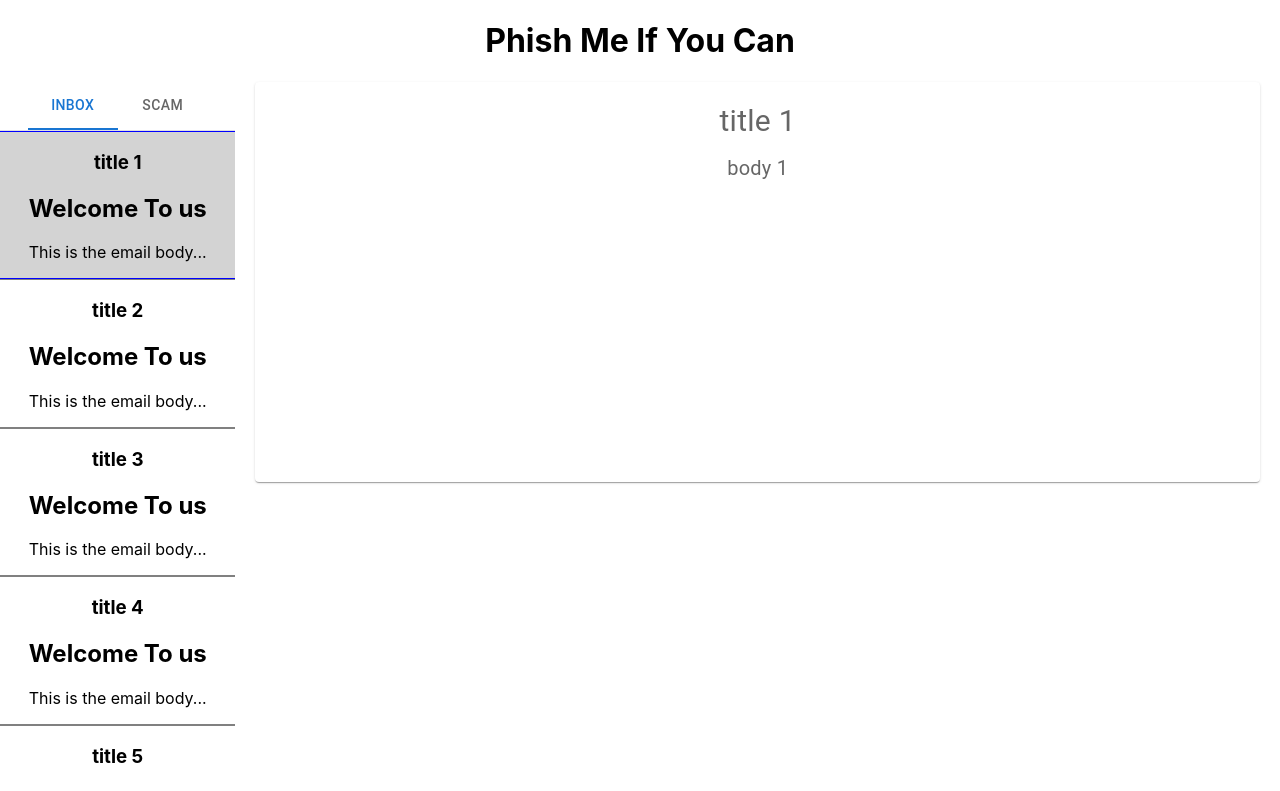
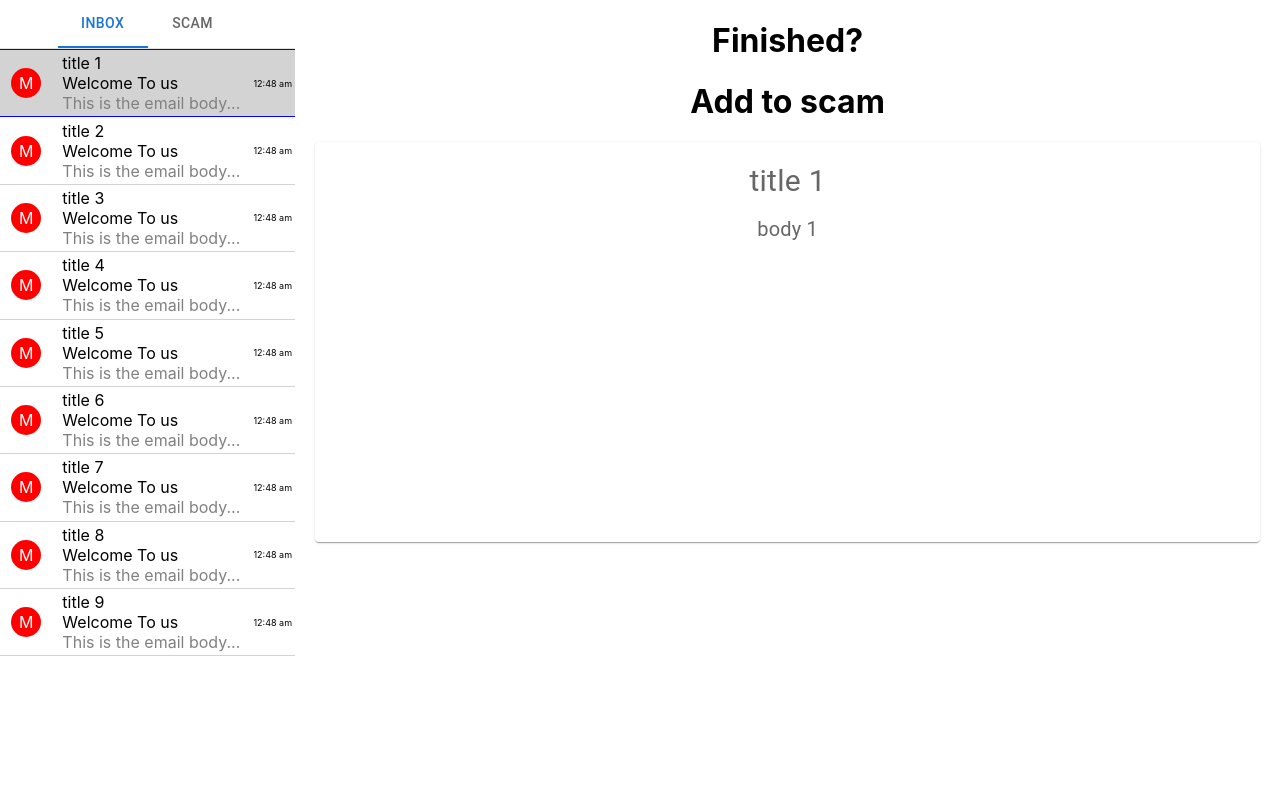
Before and after one commit to patrickcollings/phish-me-if-you-can-2, a React (Create React App) app: page / in a window 1280 px wide. Shown: the top 791 px of the page. Built offline with nearby package versions, Linux system fonts and the light colour scheme.

Commit message:
add and remove emails from scam list

```diff
--- a/src/App.js
+++ b/src/App.js
@@ -4,7 +4,7 @@ import Result from './views/result/result';
 
 function App() {
   return (
-    <div className="App">
+    <div className="App" style={{maxHeight: '100vh', height: '100vh'}}>
       <Result></Result>
     </div>
   );
--- a/src/assets/emails.js
+++ b/src/assets/emails.js
@@ -1,38 +1,41 @@
 export default [
   {
-            "title": "title 1",
-            "body": "body 1"
+    title: "title 1",
+    body: "body 1",
+    scam: true,
   },
   {
-            "title": "title 2",
-            "body": "body 2"
+    title: "title 2",
+    body: "body 2",
+    scam: true,
   },
   {
-            "title": "title 3",
-            "body": "body 3"
+    title: "title 3",
+    body: "body 3",
+    scam: true,
   },
   {
-            "title": "title 4",
-            "body": "body 4"
+    title: "title 4",
+    body: "body 4",
   },
   {
-            "title": "title 5",
-            "body": "body 5"
+    title: "title 5",
+    body: "body 5",
   },
   {
-            "title": "title 6",
-            "body": "body 6"
+    title: "title 6",
+    body: "body 6",
   },
   {
-            "title": "title 7",
-            "body": "body 7"
+    title: "title 7",
+    body: "body 7",
   },
   {
-            "title": "title 8",
-            "body": "body 8"
+    title: "title 8",
+    body: "body 8",
   },
   {
-            "title": "title 9",
-            "body": "body 9"
-        }
+    title: "title 9",
+    body: "body 9",
+  },
 ];
--- a/src/components/email-display/email-display.js
+++ b/src/components/email-display/email-display.js
@@ -4,16 +4,39 @@ import CardContent from "@mui/material/CardContent";
 import Typography from "@mui/material/Typography";
 
 export default function EmailDisplay(props) {
+  if (props.selectedEmail) {
     return (
-        <Card sx={{ minWidth: 275, minHeight: '50vh' }}>
-        <CardContent>
-            <Typography sx={{ fontSize: 30 }} color="text.secondary" gutterBottom>
-            {props.selectedEmail.title}
+      <>
+        {props.isScamEmail ? (
+          <h1 onClick={props.remove}>Remove from scam</h1>
+        ) : (
+          <h1 onClick={props.add}>Add to scam</h1>
+        )}
+        <Card sx={{ minWidth: 275, minHeight: "50vh" }}>
+          <CardContent>
+            <Typography
+              sx={{ fontSize: 30 }}
+              color="text.secondary"
+              gutterBottom
+            >
+              {props.selectedEmail.title}
             </Typography>
             <Typography sx={{ fontSize: 20 }} color="text.secondary">
-            {props.selectedEmail.body}
+              {props.selectedEmail.body}
             </Typography>
+          </CardContent>
+        </Card>
+      </>
+    );
+  } else {
+    return (
+      <Card sx={{ minWidth: 275, minHeight: "50vh" }}>
+        <CardContent>
+          <Typography sx={{ fontSize: 30 }} color="text.secondary" gutterBottom>
+            Select an email to read it
+          </Typography>
         </CardContent>
-        </Card>
-  );
+      </Card>
+    );
+  }
 }
--- a/src/components/email-list-item/email-list-item.js
+++ b/src/components/email-list-item/email-list-item.js
@@ -1,18 +1,78 @@
 let styles = {
-  borderTop: '1px solid grey',
-  borderBottom: '1px solid grey'
+  //   borderTop: "1px solid grey",
+  borderBottom: "1px solid lightgrey",
+  display: "flex",
+  alignItems: "center",
+  padding: "0.2rem",
+  justifyContent: "space-between",
 };
+
+let textStyle = {
+  display: "flex",
+  flexDirection: "column",
+  alignItems: "left",
+  textAlign: "left",
+};
+
+let circleStyle = {
+  backgroundColor: "red",
+  borderRadius: "50%",
+  width: "30px",
+  height: "30px",
+  textAlign: "center",
+  display: "flex",
+  justifyContent: "center",
+  alignItems: "center",
+  margin: "0 0.5rem",
+  p: {
+    color: "white",
+  },
+  color: "white",
+};
+
+let timestampStyle = {
+    display: 'flex',
+    alignItems: 'right',
+    justifyContent: 'top'
+}
 
 export default function EmailListItem(props) {
   return (
     <>
       <div
         onClick={() => props.onClick(props.index)}
-        style={Object.assign({}, styles, props.isSelected ? { borderColor: 'blue', backgroundColor: 'lightgrey' } : {})}
+        style={Object.assign(
+          {},
+          styles,
+          props.isSelected
+            ? {
+                borderColor: "blue",
+                backgroundColor: "lightgrey",
+                borderTop: "1px solid blue",
+              }
+            : { borderColor: "lightgrey", borderTop: "none" }
+        )}
       >
-        <h1>{props.email.title}</h1>
-        <h2>Welcome To us</h2>
-        <p>This is the email body...</p>
+        <div style={circleStyle}>
+          <p>M</p>
+        </div>
+        <div style={textStyle}>
+          <span>{props.email.title}</span>
+          <span>Welcome To us</span>
+          <span style={{ color: "grey" }}>This is the email body...</span>
+        </div>
+        <div style={timestampStyle}>
+          <span
+            style={{
+              position: "sticky",
+              top: "0",
+              right: "0",
+              fontSize: "9px",
+            }}
+          >
+            12:48 am
+          </span>
+        </div>
       </div>
     </>
   );
--- a/src/components/email-sidebar/email-sidebar.js
+++ b/src/components/email-sidebar/email-sidebar.js
@@ -20,10 +20,11 @@ function TabPanel(props) {
       hidden={value !== index}
       id={`simple-tabpanel-${index}`}
       aria-labelledby={`simple-tab-${index}`}
+      style={{height: '100%'}}
       {...other}
     >
       {value === index && (
-        <Box>
+        <Box sx={{overflowY: 'scroll', height: '100%'}}>
           {children}
         </Box>
       )}
@@ -58,10 +59,8 @@ export default function EmailSidebar(props) {
     setValue(newValue);
   };
 
-  const emailList = props.list;
-
   return (
-    <Box sx={{ width: "100%" }}>
+    <Box sx={{ width: '100%', height: '100%' }}>
       <Box sx={{ borderBottom: 1, borderColor: "divider" }}>
         <Tabs
           value={value}
@@ -74,10 +73,10 @@ export default function EmailSidebar(props) {
         </Tabs>
       </Box>
       <TabPanel value={value} index={0}>
-        {getEmailList(emailList, props.selectEmail, props.selectedEmail)}
+        {getEmailList(props.emailList, props.selectEmail, props.selectedEmail)}
       </TabPanel>
       <TabPanel value={value} index={1}>
-        {getEmailList(emailList, props.selectEmail, props.selectedEmail)}
+        {getEmailList(props.scamList, props.selectScamEmail, props.selectedEmail)}
       </TabPanel>
     </Box>
   );
--- a/src/index.css
+++ b/src/index.css
@@ -5,6 +5,7 @@ body {
     sans-serif;
   -webkit-font-smoothing: antialiased;
   -moz-osx-font-smoothing: grayscale;
+  height: 100%;
 }
 
 code {
--- a/src/views/result/result.js
+++ b/src/views/result/result.js
@@ -4,45 +4,101 @@ import emails from "../../assets/emails";
 import EmailDisplay from "../../components/email-display/email-display";
 import EmailSidebar from "../../components/email-sidebar/email-sidebar";
 
-const EmailSidebarContainer = styled.section`
-  max-width: 300px;
-  width: 300px;
+const EmailSidebarContainer = styled.div`
+  width: 400px;
+  height: 100%;
   padding: 0;
   margin: 0;
 `;
 
-const EmailDisplayContainer = styled.section`
+const EmailDisplayContainer = styled.div`
   padding: 0 20px;
   width: 100%;
   min-height: 50vh;
 `;
 
-const Container = styled.section`
+const Container = styled.div`
   max-width: 100%;
   width: 100%;
   display: flex;
+  height: 100%;
 `;
-
-
-const emailList = emails;
 
 export default function Result(props) {
   const [selectedEmail, setSelectedEmail] = useState(emails[0]);
+  const [scamList, setScamList] = useState([]);
+  const [emailList, setEmailList] = useState(emails);
+  const [isScamSelected, setIsScamSelected] = useState(false);
 
   function selectEmail(index) {
     console.log("selecting email", index);
+    setIsScamSelected(false);
     setSelectedEmail(emailList[index]);
+  }
+
+  function selectScamEmail(index) {
+    console.log("selecting scam email", scamList[index]);
+    setIsScamSelected(true);
+    setSelectedEmail(scamList[index]);
+  }
+
+  function findEmailIndex(selectedEmail) {
+    return emailList.findIndex((email) => selectedEmail == email);
+  }
+
+  function findScamEmailIndex(selectedEmail) {
+    return scamList.findIndex((email) => selectedEmail == email);
+  }
+
+  function addToScamList() {
+    const index = findEmailIndex(selectedEmail);
+    if (index < 0) return;
+    setScamList([...scamList, emailList[index]]);
+    emailList.splice(index, 1);
+    setEmailList([...emailList]);
+    setSelectedEmail(null);
+  }
+
+  function removeFromScamList() {
+    const index = findScamEmailIndex(selectedEmail);
+    if (index < 0) return;
+    setEmailList([...emailList, scamList[index]]);
+    scamList.splice(index, 1);
+    setScamList([...scamList]);
+    setSelectedEmail(null);
+  }
+
+  function finishTest() {
+    const scamsMissed = emailList.filter(email => !!email.scam);
+    const normalsCaught = scamList.filter((email) => !email.scam);
+    const totalScamsCaught = scamList.length - normalsCaught.length;
+    console.log('scams missed ', scamsMissed.length);
+    console.log("scams caught ", totalScamsCaught);
+    console.log("normal emails accidentally caught ", normalsCaught.length);
   }
 
   return (
     <>
-        <h1>Phish Me If You Can</h1>
       <Container>
         <EmailSidebarContainer>
-                <EmailSidebar list={emailList} selectEmail={selectEmail} selectedEmail={selectedEmail}></EmailSidebar>
+          <div style={{ height: "100%" }}>
+            <EmailSidebar
+              emailList={emailList}
+              scamList={scamList}
+              selectEmail={selectEmail}
+              selectScamEmail={selectScamEmail}
+              selectedEmail={selectedEmail}
+            ></EmailSidebar>
+          </div>
         </EmailSidebarContainer>
         <EmailDisplayContainer>
-                <EmailDisplay selectedEmail={selectedEmail}></EmailDisplay>
+            <h1 onClick={finishTest}>Finished?</h1>
+          <EmailDisplay
+            selectedEmail={selectedEmail}
+            isScamEmail={isScamSelected}
+            add={addToScamList}
+            remove={removeFromScamList}
+          ></EmailDisplay>
         </EmailDisplayContainer>
       </Container>
     </>
```
Lines whose indentation alone changed are shown as unchanged.
